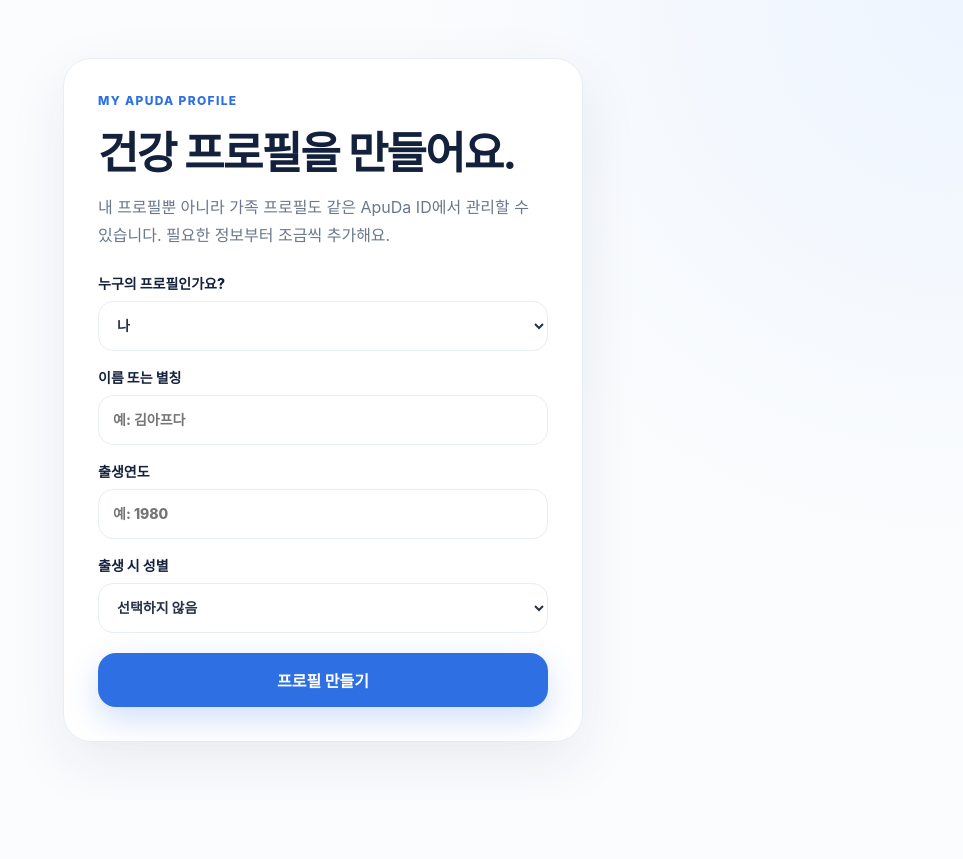
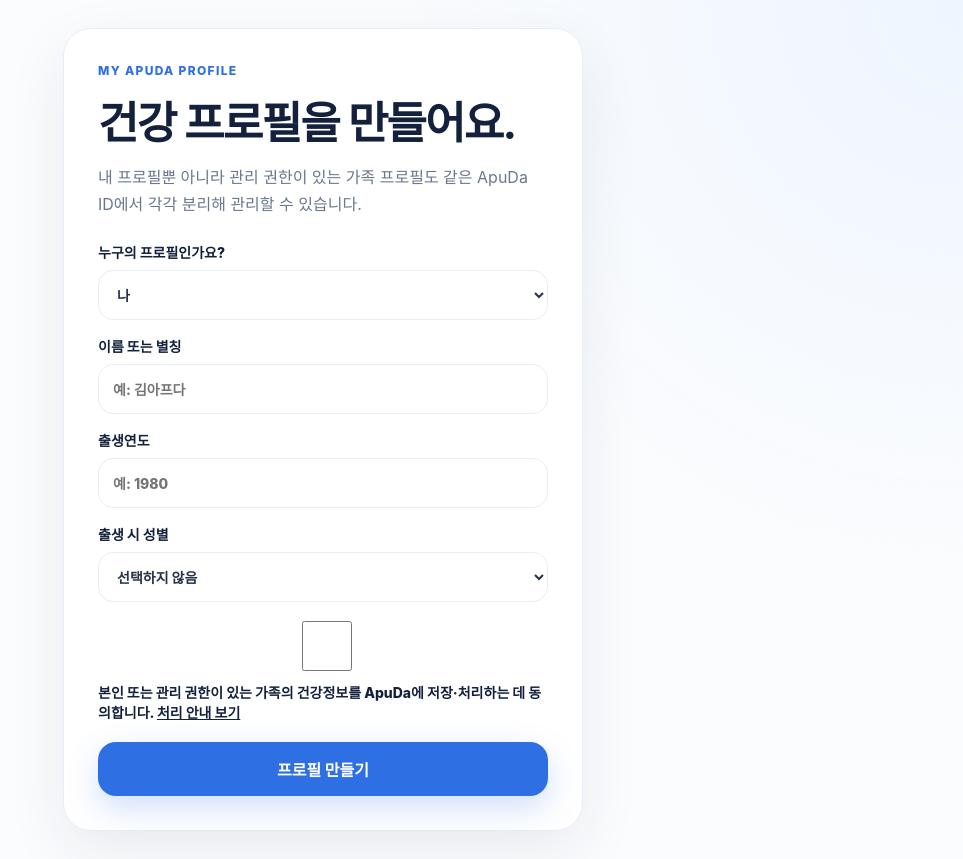
Before and after one commit to Mespital/ApuDa, a Next.js app in the folder platform/: page /onboarding in a window 1280 px wide. Shown: the whole page, without its empty margins (317-1280 px from the left). Before the commit the page ends 800 px from the top, so only its background shows below. Built offline with nearby package versions, Linux system fonts and the light colour scheme.

Commit message:
feat(platform): require explicit health-data consent on profile creation

```diff
--- a/platform/app/onboarding/page.tsx
+++ b/platform/app/onboarding/page.tsx
@@ -1,9 +1,12 @@
 "use client";
 
+import Link from "next/link";
 import { FormEvent, useState } from "react";
 import { useRouter } from "next/navigation";
 import { createClient } from "@/lib/supabase/client";
 import { isSupabaseConfigured } from "@/lib/supabase/config";
+
+const CONSENT_VERSION = "health-data-2026-09-27-v1";
 
 export default function OnboardingPage() {
   const router = useRouter();
@@ -11,6 +14,7 @@ export default function OnboardingPage() {
   const [birthYear, setBirthYear] = useState("");
   const [sexAtBirth, setSexAtBirth] = useState("");
   const [relationship, setRelationship] = useState("self");
+  const [consented, setConsented] = useState(false);
   const [message, setMessage] = useState("");
   const [saving, setSaving] = useState(false);
 
@@ -22,7 +26,14 @@ export default function OnboardingPage() {
       return;
     }
 
+    if (!consented) {
+      setMessage("건강정보 저장 및 처리 동의를 확인해 주세요.");
+      return;
+    }
+
     setSaving(true);
+    setMessage("");
+
     const supabase = createClient();
     const { data: authData } = await supabase.auth.getUser();
 
@@ -50,6 +61,20 @@ export default function OnboardingPage() {
       return;
     }
 
+    const { error: consentError } = await supabase.from("consents").insert({
+      profile_id: data.id,
+      consent_type: "health_data_processing",
+      version: CONSENT_VERSION,
+      granted: true
+    });
+
+    if (consentError) {
+      await supabase.from("profiles").delete().eq("id", data.id);
+      setMessage("동의 기록을 저장하지 못해 프로필 생성을 취소했습니다. 다시 시도해 주세요.");
+      setSaving(false);
+      return;
+    }
+
     await fetch("/api/profile/active", {
       method: "POST",
       headers: { "Content-Type": "application/json" },
@@ -66,8 +91,8 @@ export default function OnboardingPage() {
         <p className="eyebrow">MY APUDA PROFILE</p>
         <h1>건강 프로필을 만들어요.</h1>
         <p className="authLead">
-          내 프로필뿐 아니라 가족 프로필도 같은 ApuDa ID에서 관리할 수
-          있습니다. 필요한 정보부터 조금씩 추가해요.
+          내 프로필뿐 아니라 관리 권한이 있는 가족 프로필도 같은 ApuDa ID에서
+          각각 분리해 관리할 수 있습니다.
         </p>
 
         <form onSubmit={submit} className="authForm">
@@ -116,7 +141,21 @@ export default function OnboardingPage() {
             </select>
           </label>
 
-          <button className="primaryButton wideButton" disabled={saving}>
+          <label className="consentCheck">
+            <input
+              type="checkbox"
+              checked={consented}
+              onChange={(event) => setConsented(event.target.checked)}
+              required
+            />
+            <span>
+              본인 또는 관리 권한이 있는 가족의 건강정보를 ApuDa에 저장·처리하는 데 동의합니다.
+              {" "}
+              <Link href="/privacy" target="_blank">처리 안내 보기</Link>
+            </span>
+          </label>
+
+          <button className="primaryButton wideButton" disabled={saving || !consented}>
             {saving ? "만드는 중..." : "프로필 만들기"}
           </button>
         </form>
```
